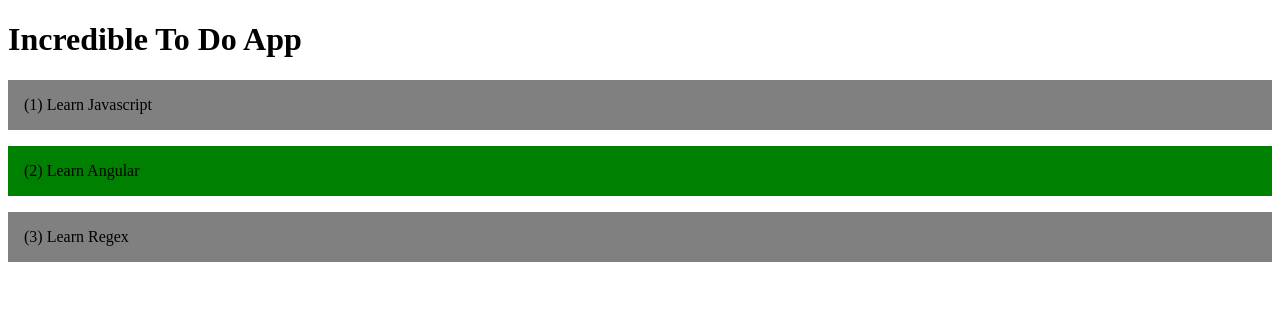
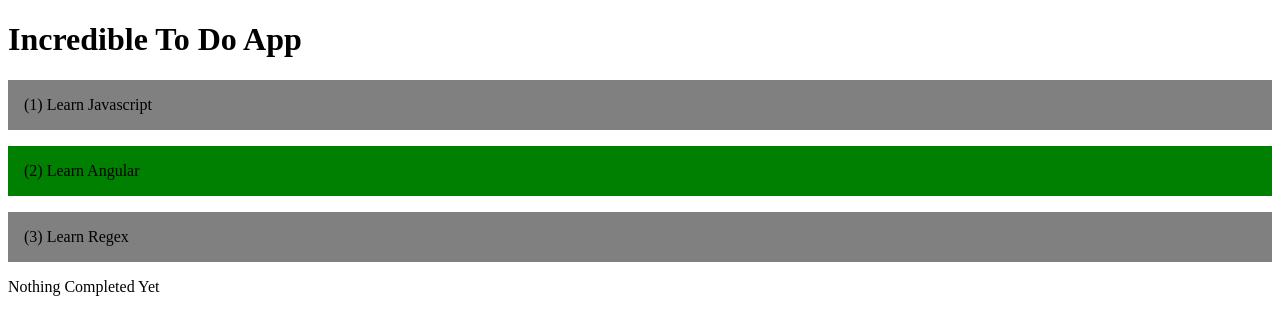
Before and after one commit to ellen-woodward/WD_Week2, an Angular app: page / in a window 1280 px wide. Shown: the top 334 px of the page. Built offline with nearby package versions, Linux system fonts and the light colour scheme.

Commit message:
used ngif

```diff
--- a/src/app/app.component.html
+++ b/src/app/app.component.html
@@ -4,3 +4,5 @@
            let rowOne=odd;
            let rowTwo=even;"
            [ngClass]="{odd_row:rowOne, even_row:rowTwo}">({{i+1}}) {{item}}</p>
+
+<p *ngIf="thingsCompleted.length==0">Nothing Completed Yet</p>
--- a/src/app/app.component.ts
+++ b/src/app/app.component.ts
@@ -12,4 +12,5 @@ export class AppComponent {
     'Learn Angular',
     'Learn Regex'
   ];
+  thingsCompleted=[];
 }
```
